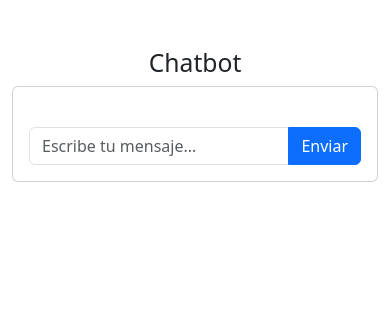
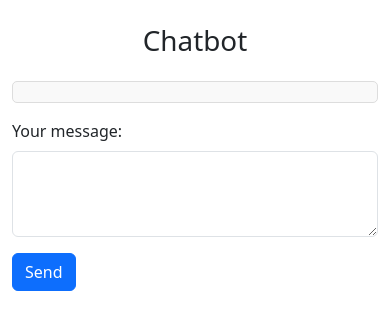
Before and after one commit to guccho6w9/mychatbot, a Django app: page / in a window 390 px wide. Shown: the top 330 px of the page. Run offline with Django 5.2, Linux system fonts and the light colour scheme; some libraries are stand-ins or nearby versions.

Commit message:
Add(-): updated chat.html

```diff
--- a/chat/templates/chat/chat.html
+++ b/chat/templates/chat/chat.html
@@ -3,31 +3,84 @@
 <head>
     <meta charset="UTF-8">
     <meta name="viewport" content="width=device-width, initial-scale=1.0">
-    <title>Chatbot</title>
-    <!-- Bootstrap CSS -->
-    <link href="https://cdn.jsdelivr.net/npm/bootstrap@5.3.0/dist/css/bootstrap.min.css" rel="stylesheet">
+    <title>Chat</title>
+    {% load static %}
+    <link rel="stylesheet" href="{% static 'bootstrap.min.css' %}">
+    <script src="https://code.jquery.com/jquery-3.6.0.min.js"></script>
+    <script src="https://cdn.jsdelivr.net/npm/bootstrap@5.3.0/dist/js/bootstrap.bundle.min.js"></script>
+    <style>
+        #chat-box {
+            max-height: 400px;
+            overflow-y: auto;
+            border: 1px solid #ddd;
+            border-radius: 5px;
+            padding: 10px;
+            background-color: #f9f9f9;
+        }
+        .message {
+            margin-bottom: 15px;
+        }
+        .message.user {
+            text-align: right;
+        }
+        .message.bot {
+            text-align: left;
+        }
+        .message p {
+            display: inline-block;
+            padding: 8px 15px;
+            border-radius: 20px;
+        }
+        .message.user p {
+            background-color: #007bff;
+            color: #fff;
+        }
+        .message.bot p {
+            background-color: #e9ecef;
+            color: #000;
+        }
+    </style>
 </head>
 <body>
-    <div class="container mt-5">
-        <h2 class="text-center">Chatbot</h2>
-        <div class="card">
-            <div class="card-body">
-                <!-- Chat History -->
-                <div id="chat-history" class="mb-4" style="max-height: 300px; overflow-y: auto;">
-                    <!-- Las consultas anteriores aparecerán aquí -->
+    <div class="container mt-4">
+        <h1 class="text-center mb-4">Chatbot</h1>
+        <div class="row">
+            <div class="col-12 col-md-8 offset-md-2">
+                <div id="chat-box">
+                    <!-- Chat messages will appear here -->
                 </div>
-                <!-- Input Form -->
-                <form id="chat-form">
-                    <div class="input-group">
-                        <input type="text" id="user-input" class="form-control" placeholder="Escribe tu mensaje...">
-                        <button class="btn btn-primary" type="submit">Enviar</button>
+                <form id="chat-form" class="mt-3">
+                    <div class="mb-3">
+                        <label for="text" class="form-label">Your message:</label>
+                        <textarea id="text" class="form-control" rows="3"></textarea>
                     </div>
+                    <button type="submit" class="btn btn-primary">Send</button>
                 </form>
             </div>
         </div>
     </div>
-    <!-- Bootstrap JS and dependencies -->
-    <script src="https://cdn.jsdelivr.net/npm/@popperjs/core@2.11.6/dist/umd/popper.min.js"></script>
-    <script src="https://cdn.jsdelivr.net/npm/bootstrap@5.3.0/dist/js/bootstrap.min.js"></script>
+
+    <script>
+        $(document).ready(function() {
+            $('#chat-form').on('submit', function(event) {
+                event.preventDefault();
+                var text = $('#text').val();
+                $.ajax({
+                    url: '/api/chat/',
+                    type: 'POST',
+                    data: {
+                        'text': text,
+                        'csrfmiddlewaretoken': '{{ csrf_token }}'
+                    },
+                    success: function(response) {
+                        $('#chat-box').append('<div class="message user"><p>' + text + '</p></div>');
+                        $('#chat-box').append('<div class="message bot"><p>' + response.data.text + '</p></div>');
+                        $('#text').val('');
+                        $('#chat-box').scrollTop($('#chat-box')[0].scrollHeight);
+                    }
+                });
+            });
+        });
+    </script>
 </body>
 </html>
```
